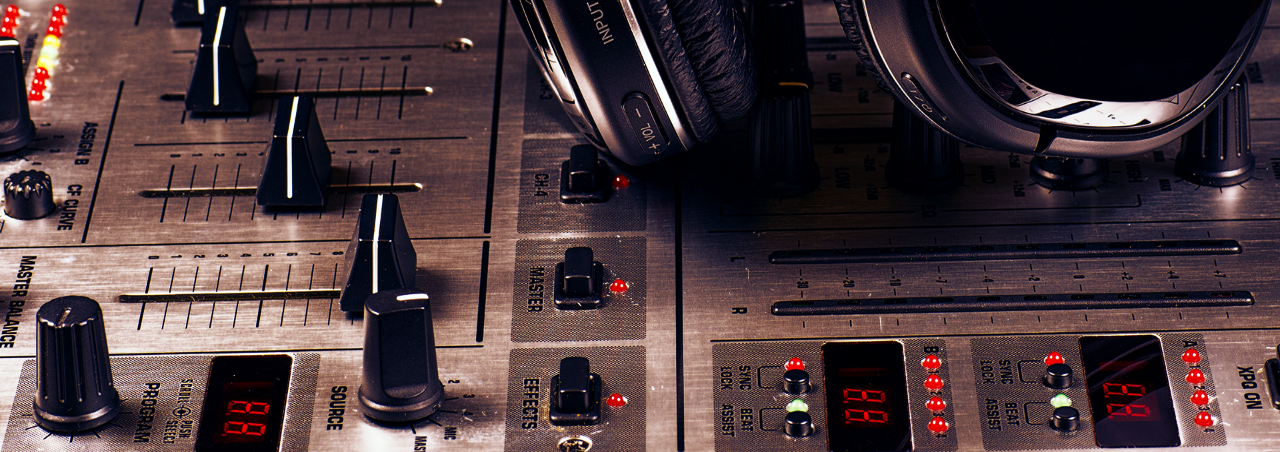
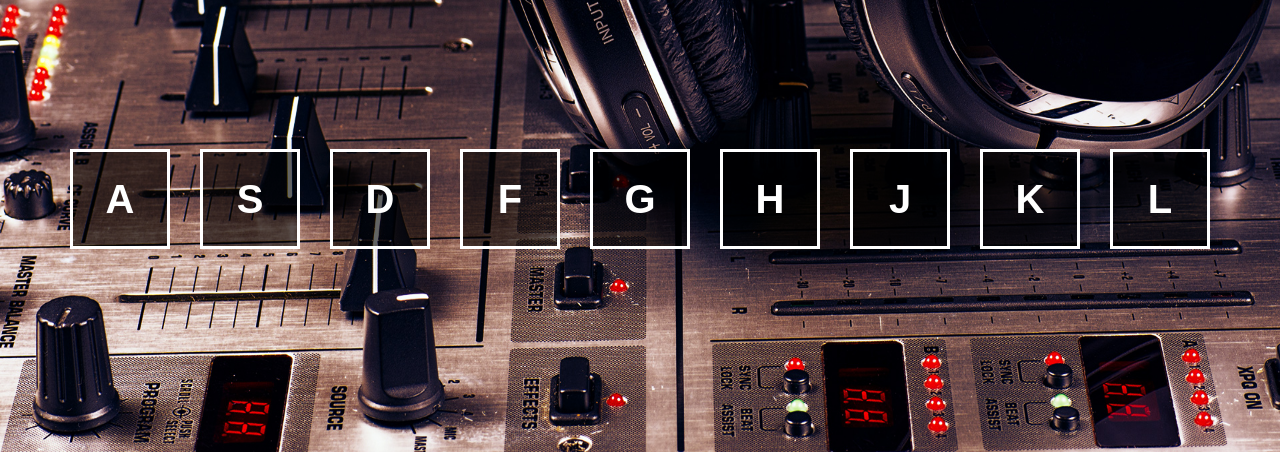
Before and after one commit to gabriel8programmer/project-drum-kit, a plain HTML site: page index.html in a window 1280 px wide. Shown: the part 348-800 px from the top of the page. Drawn offline with Linux system fonts and the light colour scheme.

Commit message:
create logic for adding elements of audio in container with the audios

```diff
--- a/css/style.css
+++ b/css/style.css
@@ -49,4 +49,9 @@
     background: #0009;
     cursor: pointer;
     text-transform: uppercase;
+    transition: .5s;
 }
+
+.audio:hover {
+    border-color: #fc0;
+}
--- a/js/script.js
+++ b/js/script.js
@@ -0,0 +1,32 @@
+
+//add references
+const elContainerAudios = document.getElementById("container-audios")
+
+const audios = [
+    {"id": "a", "url": "sounds/boom.wav"},
+    {"id": "s", "url": "sounds/clap.wav"},
+    {"id": "d", "url": "sounds/hithat.wav"},
+    {"id": "f", "url": "sounds/kick.wav"},
+    {"id": "g", "url": "sounds/openhat.wav"},
+    {"id": "h", "url": "sounds/ride.wav"},
+    {"id": "j", "url": "sounds/snare.wav"},
+    {"id": "k", "url": "sounds/tink.wav"},
+    {"id": "l", "url": "sounds/tom.wav"},
+]
+
+const createAudio = (id, url)=> {
+    const newAudio = document.createElement("div")
+    newAudio.setAttribute("class", "audio")
+    newAudio.setAttribute("id", id)
+    newAudio.innerHTML = id
+    elContainerAudios.appendChild(newAudio)
+}
+
+const loadAudios = ()=> {
+    audios.map(audio => {
+        createAudio(audio.id, audio.url)
+    })
+}
+
+//load audios
+loadAudios()
```
